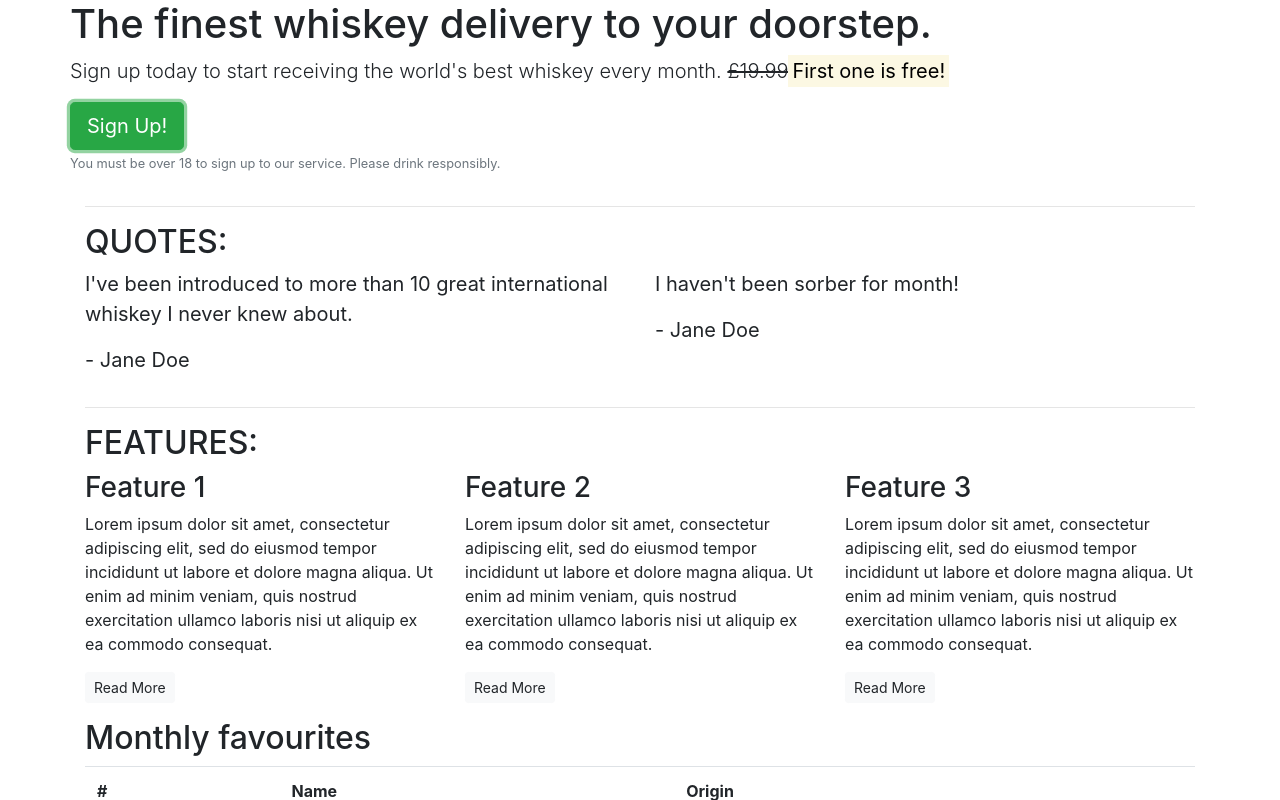
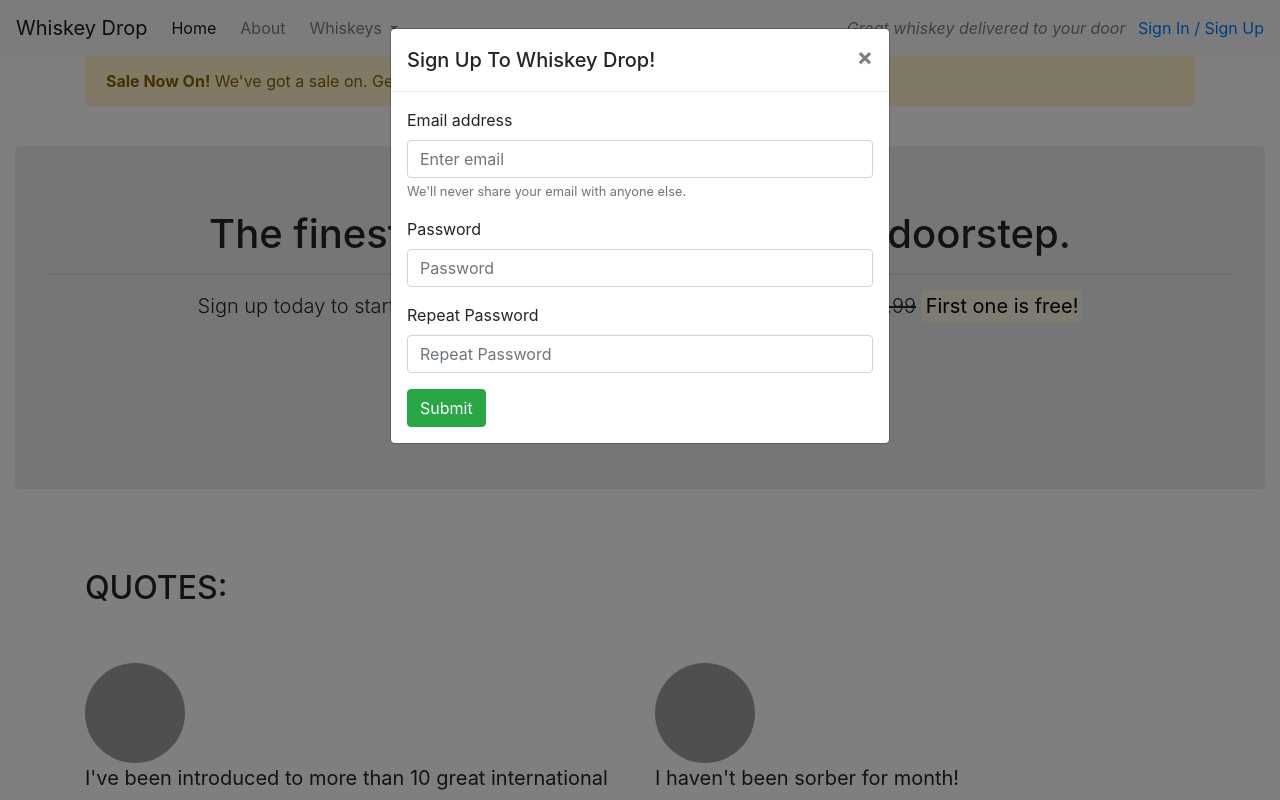
Before and after one commit to marina601/bootstrap2, a plain HTML site: page index.html in a window 1280 px wide. Both pictures are taken after a click on the button "Sign Up!". Shown: the top 800 px of the page. Drawn offline with nearby package versions, Linux system fonts and the light colour scheme; grey boxes are pictures that could not be loaded.

Commit message:
adding JavaScript

```diff
--- a/index.html
+++ b/index.html
@@ -5,72 +5,146 @@
     <meta name="viewport" content="width=device-width, initial-scale=1.0">
     <title>Whiskey Drop I Taste a new whiskey every month</title>
     <link rel="stylesheet" href="https://stackpath.bootstrapcdn.com/bootstrap/4.1.3/css/bootstrap.min.css" integrity="sha384-MCw98/SFnGE8fJT3GXwEOngsV7Zt27NXFoaoApmYm81iuXoPkFOJwJ8ERdknLPMO" crossorigin="anonymous">
-    <script src="https://stackpath.bootstrapcdn.com/bootstrap/4.1.3/js/bootstrap.min.js" integrity="sha384-ChfqqxuZUCnJSK3+MXmPNIyE6ZbWh2IMqE241rYiqJxyMiZ6OW/JmZQ5stwEULTy" crossorigin="anonymous"></script>
+    <link rel="stylesheet" href="https://use.fontawesome.com/releases/v5.6.1/css/all.css" integrity="sha384-gfdkjb5BdAXd+lj+gudLWI+BXq4IuLW5IT+brZEZsLFm++aCMlF1V92rMkPaX4PP" crossorigin="anonymous">
+    <link rel="preconnect" href="https://fonts.gstatic.com">
+    <link href="https://fonts.googleapis.com/css2?family=Roboto:wght@400;700&display=swap" rel="stylesheet">
+    <link rel="stylesheet" href="css/style.css" text="text/css"/>
 </head>
+
 <body>
-    <article class="container">
+   <nav class="navbar navbar-light navbar-expand-sm bg-light">
+        <a href="/" class="navbar-brand">
+                    Whiskey Drop</a>
+
+        <button class="navbar-toggler ml-auto" type="button" data-toggle="collapse" data-target="#navbarNavDropdown" aria-controls="navbarNavDropdown" aria-expanded="false" aria-label="Toggle navigation">
+        <span class="navbar-toggler-icon"></span></button>
+
+        <div class="collapse navbar-collapse" id="navbarNavDropdown">
+            <ul class="navbar-nav mr-auto">
+                <li class="active nav-item mr-2"><a class="nav-link" href="/">Home</a></li>
+                <li class="nav-item mr-2"><a class="nav-link" href="">About</a></li>
+                <li class="nav-item dropdown">
+                    <a class="nav-link dropdown-toggle" href="#" id="navbarDropdownMenuLink" role="button" data-toggle="dropdown" aria-haspopup="true" aria-expanded="false">
+          Whiskeys
+        </a>
+                    <div class="dropdown-menu" aria-labelledby="navbarDropdownMenuLink">
+                        <a class="dropdown-item" href="#">Irish</a>
+                        <a class="dropdown-item" href="#">Scotch</a>
+                        <a class="dropdown-item" href="#">Japanese</a>
+                        <a class="dropdown-item" href="#">American</a>
+                    </div>
+                </li>
+
+                <li class="nav-item mr-2 d-block d-sm-none"><a class="nav-link" href="">Sign In / Sign Up</a></li>
+            </ul>
+        </div>
+        <div class="d-none d-md-block">
+            <p class="navbar-text my-auto mr-2"><i>Great whiskey delivered to your door</i></p>
+            <a href="/login">Sign In / Sign Up</a>
+        </div>
+        <!--</div>-->
+    </nav>
+
+
+    <div class="container alert-container">
+      <div class="row d-none d-sm-block">
+        <div class="col-12">
+          <div class="alert alert-warning">
+             <strong>Sale Now On!</strong> We've got a sale on. Get a 12-month subscription for
+              6! <a href="">See here for details!</a>
+          </div>
+        </div>
+      </div>
+    </div>
+    <div class="container-fluid callout-container">
+      <div class="opaque-overlay">&nbsp;</div>
       <div class="row">
-        <section class="callout">
-          <h1>The finest whiskey delivery to your doorstep.</h1>
+        <div class="col-12">
+          <section class="callout jumbotron text-center">
+            <h1 class="jumbotron-header">The finest whiskey delivery to your doorstep.</h1>
+            <hr class="block-divider block-divider--orange">
             <p class="lead">Sign up today to start receiving the world's best whiskey every month.
-               <s>£19.99</s><strong><mark>First one is free!</mark></strong></p>
-               <button class="btn btn-success btn-lg">Sign Up!</button>
+               <s class="d-none d-sm-inline">£19.99</s>
+               <span class="d-inline d-sm-none"><br></span>
+               <strong><mark>First one is free!</mark></strong></p>
+            <button class="btn btn-lg btn--cta btn--red" data-toggle="modal" data-target="#signUpModal">Sign Up!</button>
             <p class="text-muted"><small>You must be over 18 to sign up to our service. Please drink responsibly.</small></p>
           </section>
         </div>
-       <hr>
+     </div>
+
+   </div>
+     <div class="container quotes-container">
      <section class="quotes">
          <div class="row">
-           <div class="col-12">
+           <div class="col-12 my-5">
              <h2 class="text-uppercase">Quotes:</h2>
            </div>
          </div>
          <div class="row">
            <div class="col-12 col-md-6">
+                 <div class="image">
+                   <div class="d-none d-sm-block">
+                     <img src="https://github.com/Code-Institute-Solutions/BootstrappingYourNextBigIdea-BS4/blob/master/03-Components/02-core_components-part-2/images/girl-image.png?raw=true" class="rounded-circle mr-3" height="100" width="100">
+                   </div>
+                   <div class="media-body">
                      <blockquote class="blockquote">
                      <p>I've been introduced to more than 10 great international whiskey I never knew about.</p>
                      <p>- Jane Doe</p>
                      </blockquote>
                    </div>
+             </div>
+           </div>
            <div class="col-12 col-md-6">
+             <div class="image">
+               <div class="d-none d-sm-block">
+                  <img src="https://github.com/Code-Institute-Solutions/BootstrappingYourNextBigIdea-BS4/blob/master/03-Components/02-core_components-part-2/images/guy-image.png?raw=true" class="rounded-circle mr-3" height="100" width="100">
+               </div>
+                   <div class="media-body">
                      <blockquote class="blockquote">
                      <p>I haven't been sorber for month!</p>
-                <p>- Jane Doe</p>
+                     <p>-Jane Doe</p>
                      </blockquote>
                    </div>
              </div>
+           </div>
+         </div>
        </section>
-       <hr>
+
+       </div>
+
+    <div class="features-container">
        <section class="features">
          <div class="row">
-           <div class="col-12">
+           <div class="col-12 my-5">
               <h2 class="text-uppercase">Features:</h2>
            </div>
          </div>
          <div class="row">
             <div class="col-12 col-md-6 col-lg-4">
               <div class="feature">
-                 <h3>Feature 1</h3>
+                 <h3><i class="fas fa-gift d-none d-sm-inline"></i> Feature 1<span class="badge badge-success">NEW!</span></h3>
                  <p>Lorem ipsum dolor sit amet, consectetur adipiscing elit, sed do eiusmod tempor incididunt ut labore et dolore magna aliqua. Ut enim ad minim veniam, quis nostrud exercitation ullamco laboris nisi ut aliquip ex ea commodo consequat.</p>
                  <p><a class="btn btn-sm btn-light" href="">Read More</a></p>
               </div>
             </div>
             <div class="col-12 col-md-6 col-lg-4">
               <div class="feature">
-                  <h3>Feature 2</h3>
+                  <h3><i class="fas fa-credit-card d-none d-sm-inline"></i> Feature 2</h3>
                   <p>Lorem ipsum dolor sit amet, consectetur adipiscing elit, sed do eiusmod tempor incididunt ut labore et dolore magna aliqua. Ut enim ad minim veniam, quis nostrud exercitation ullamco laboris nisi ut aliquip ex ea commodo consequat.</p>
                   <p><a class="btn btn-sm btn-light" href="">Read More</a></p>
               </div>
             </div>
             <div class="col-12 d-md-none d-lg-block col-lg-4">
               <div class="feature">
-                 <h3>Feature 3</h3>
+                 <h3><i class="fas fa-times-circle d-none d-sm-inline"></i> Feature 3</h3>
                  <p>Lorem ipsum dolor sit amet, consectetur adipiscing elit, sed do eiusmod tempor incididunt ut labore et dolore magna aliqua. Ut enim ad minim veniam, quis nostrud exercitation ullamco laboris nisi ut aliquip ex ea commodo consequat.</p>
                  <p><a class="btn btn-sm btn-light" href="">Read More</a></p>
                </div>
             </div>
           </div>
         </section>
+       </div>
         <section>
             <h2>Monthly favourites</h2>
             <table class="table table-striped">
@@ -110,8 +184,41 @@
      </tbody>
      </table>
     </section>
-    </article>
 
+   <div class="modal" tabindex="-1" role="dialog" id="signUpModal">
+    <div class="modal-dialog" role="document">
+      <div class="modal-content">
+        <div class="modal-header">
+         <h5 class="modal-title">Sign Up To Whiskey Drop!</h5>
+         <button type="button" class="close" data-dismiss="modal" aria-label="Close">
+          <span aria-hidden="true">&times;</span>
+        </button>
+      </div>
+      <div class="modal-body">
+         <form>
+          <div class="form-group">
+           <label for="exampleInputEmail1">Email address</label>
+           <input type="email" class="form-control" id="exampleInputEmail1" aria-describedby="emailHelp" placeholder="Enter email">
+           <small id="emailHelp" class="form-text text-muted">We'll never share your email with anyone else.</small>
+         </div>
+
+         <div class="form-group">
+           <label for="password">Password</label>
+           <input type="password" class="form-control" id="password" placeholder="Password">
+         </div>
+         <div class="form-group">
+           <label for="repeatPassword">Repeat Password</label>
+           <input type="password" class="form-control" id="repeatPassword" placeholder="Repeat Password">
+         </div>
+        <button type="submit" class="btn btn-success">Submit</button>
+        </form>
+      </div>
+    </div>
+  </div>
+  </div>
+  <script src="https://code.jquery.com/jquery-3.3.1.slim.min.js" integrity="sha384-q8i/X+965DzO0rT7abK41JStQIAqVgRVzpbzo5smXKp4YfRvH+8abtTE1Pi6jizo" crossorigin="anonymous"></script>
+  <script src="https://cdnjs.cloudflare.com/ajax/libs/popper.js/1.14.3/umd/popper.min.js" integrity="sha384-ZMP7rVo3mIykV+2+9J3UJ46jBk0WLaUAdn689aCwoqbBJiSnjAK/l8WvCWPIPm49" crossorigin="anonymous"></script>
+  <script src="https://stackpath.bootstrapcdn.com/bootstrap/4.1.3/js/bootstrap.min.js" integrity="sha384-ChfqqxuZUCnJSK3+MXmPNIyE6ZbWh2IMqE241rYiqJxyMiZ6OW/JmZQ5stwEULTy" crossorigin="anonymous"></script>
 
 </body>
 </html>
```
Lines whose indentation alone changed are shown as unchanged.
